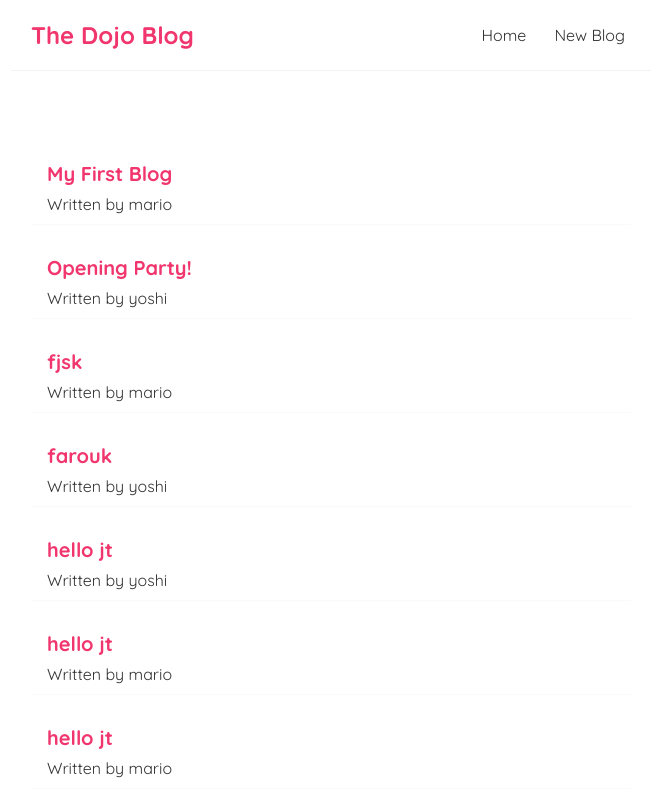
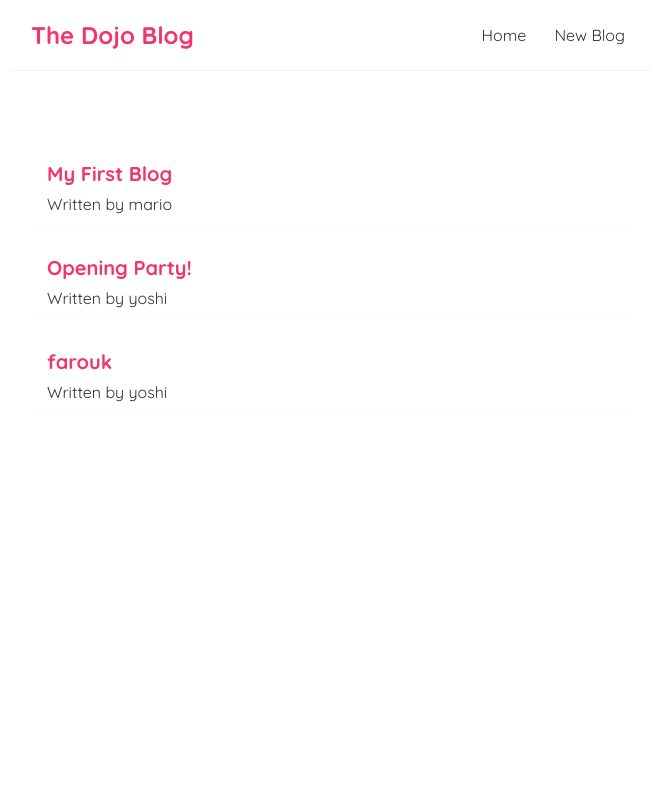
Before and after one commit to farouk-afolabi/dojo-blog, a React (Create React App) app: page / in a window 1280 px wide. Shown: the top 800 px of the page, without its empty margins (309-964 px from the left). Built offline with nearby package versions, Linux system fonts and the light colour scheme; data requests are answered from the project's data file.

Commit message:
deleting blogs

```diff
--- a/data/db.json
+++ b/data/db.json
@@ -13,94 +13,10 @@
       "id": 2
     },
     {
-      "title": "fjsk",
-      "body": "jdkd",
-      "author": "mario",
-      "id": 3
-    },
-    {
       "title": "farouk",
       "body": "afolabi",
       "author": "yoshi",
       "id": 4
-    },
-    {
-      "title": "hello jt",
-      "body": "ffd",
-      "author": "yoshi",
-      "id": 5
-    },
-    {
-      "title": "hello jt",
-      "body": "ffdhjk",
-      "author": "mario",
-      "id": 6
-    },
-    {
-      "title": "hello jt",
-      "body": "ffdhjk",
-      "author": "mario",
-      "id": 7
-    },
-    {
-      "title": "hello jt",
-      "body": "ffdhjk",
-      "author": "mario",
-      "id": 8
-    },
-    {
-      "title": "hello jt",
-      "body": "ffdhjk",
-      "author": "mario",
-      "id": 9
-    },
-    {
-      "title": "hello jt",
-      "body": "ffdhjk",
-      "author": "mario",
-      "id": 10
-    },
-    {
-      "title": "hello jt",
-      "body": "ffdhjk",
-      "author": "mario",
-      "id": 11
-    },
-    {
-      "title": "hello jt",
-      "body": "ffdhjk",
-      "author": "mario",
-      "id": 12
-    },
-    {
-      "title": "hello jt",
-      "body": "ffdhjk",
-      "author": "mario",
-      "id": 13
-    },
-    {
-      "title": "hello jt",
-      "body": "ffdhjk",
-      "author": "mario",
-      "id": 14
-    },
-    {
-      "title": "hello jt",
-      "body": "ffdhjk",
-      "author": "mario",
-      "id": 15
-    },
-    {
-      "title": "hello jt",
-      "body": "ffdhjk",
-      "author": "mario",
-      "id": 16
-    },
-    {
-      "title": "hjmn",
-      "body": "nmm",
-      "author": "mario",
-      "id": 17
     }
   ]
 }
--- a/src/BlogDetails.js
+++ b/src/BlogDetails.js
@@ -1,9 +1,18 @@
-import { useParams } from "react-router-dom";
+import { useHistory, useParams } from "react-router-dom";
 import useFetch from "./useFetch";
 
 const BlogDetails = () => {
     const { id } = useParams();
     const { data: blog, error, isPending } = useFetch( 'http://localhost:8000/blogs/' + id );
+    const history = useHistory();
+
+    const handleClick =() => {
+        fetch('http://localhost:8000/blogs/' + blog.id,  {
+          method: 'DELETE'
+        }).then(() => {
+            history.push('/');
+        })
+    }
     return (
         <div className="blog-details">
           {isPending && <div>Loading...</div> }
@@ -13,6 +22,7 @@
               <h2>{ blog.title }</h2>
               <p>Written by { blog.author }</p>
               <div>{blog.body}</div>
+              <button onClick= {handleClick}>delete</button>
               </article>
           )}
         </div>
--- a/src/index.css
+++ b/src/index.css
@@ -59,6 +59,14 @@
 .blog-details div {
   margin: 20px 0;
 }
+.blog-details button {
+  background: #f1356d;
+  color: #fff;
+  border: 0;
+  padding: 8px;
+  border-radius: 8px;
+  cursor: pointer;
+}
 
 /* create new blog form */
 .create {
```
